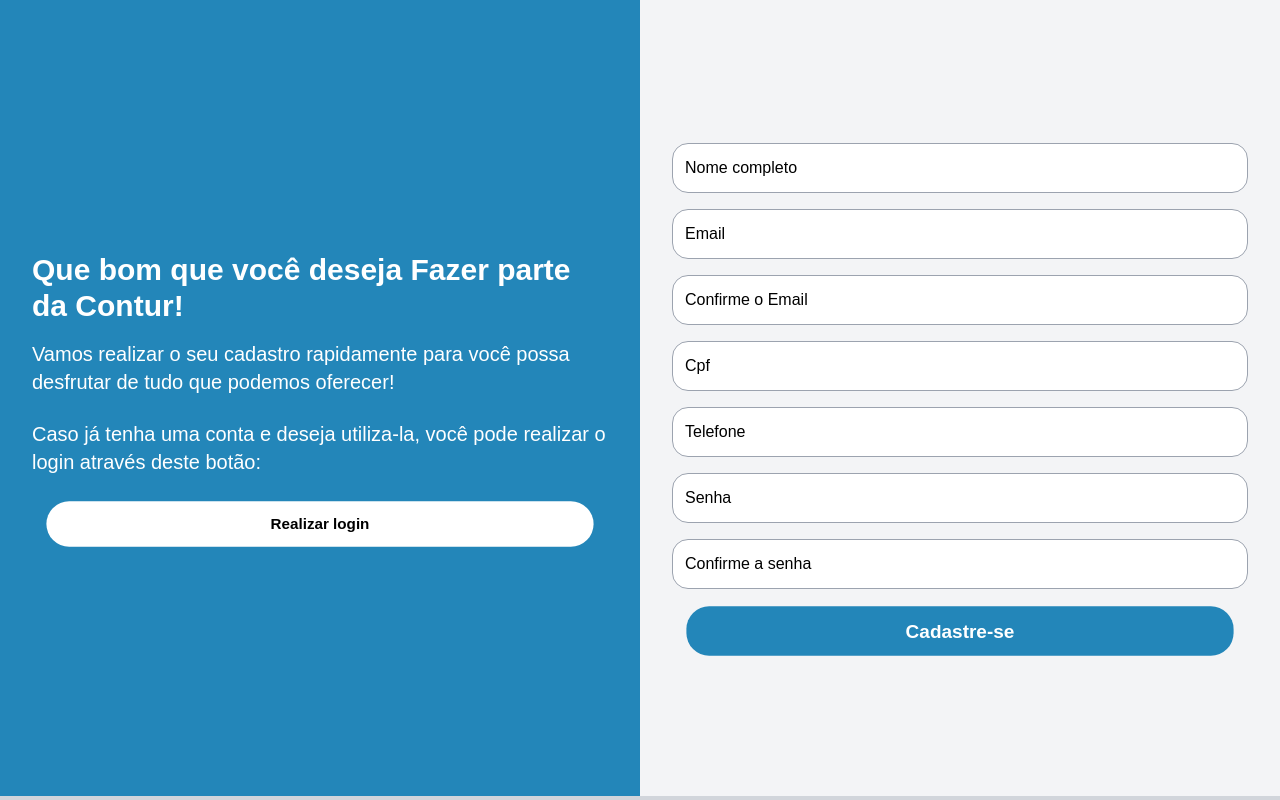
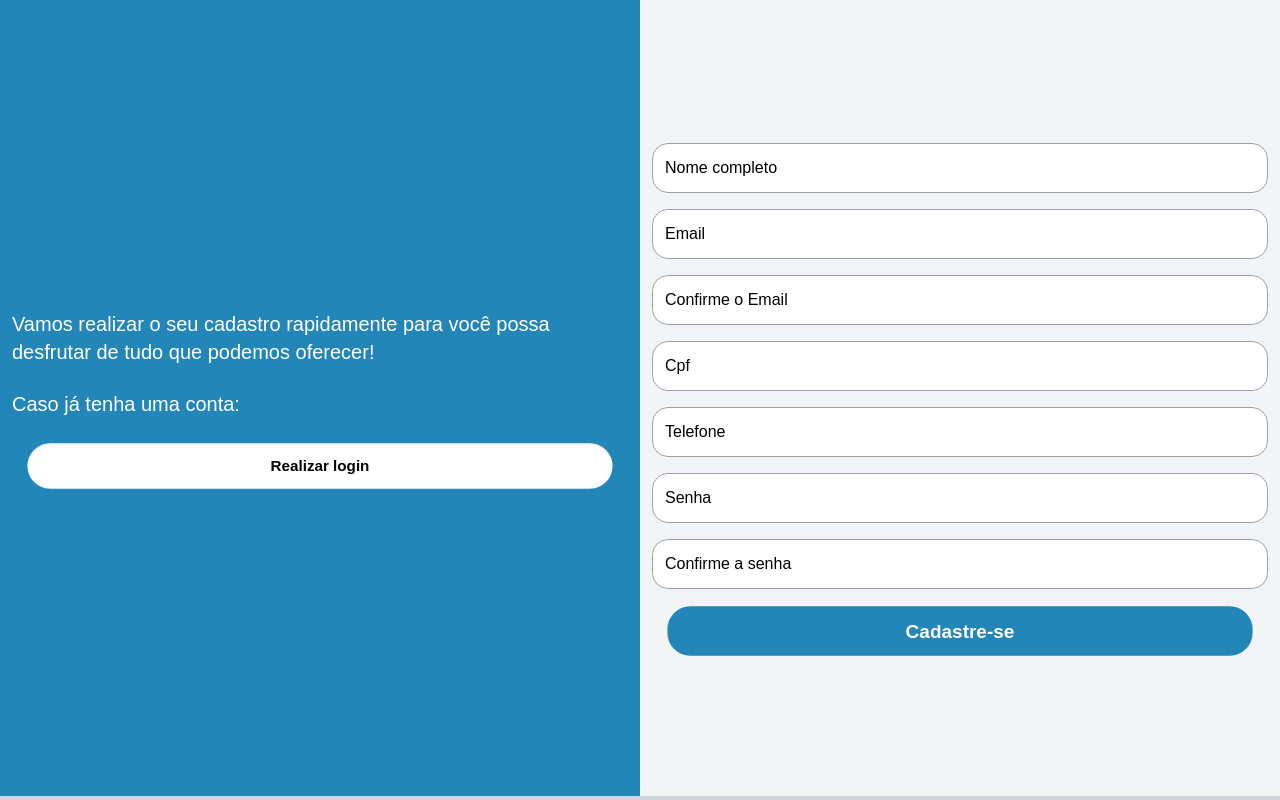
Before and after one commit to Murilo4/front-end-SysEventos, a Next.js app: page /registro-consumidor in a window 1280 px wide. Shown: the top 800 px of the page. Built offline with nearby package versions, Linux system fonts and the light colour scheme.

Commit message:
Update registerForm.tsx

```diff
--- a/src/app/registro-consumidor/registerForm.tsx
+++ b/src/app/registro-consumidor/registerForm.tsx
@@ -146,13 +146,12 @@
       <ToastContainer />
       <div className="flex h-screen">
         {/* Metade Esquerda (Azul) */}
-        <div className="w-1/2 bg-principal-blue text-white flex flex-col justify-center p-8">
-          <h2 className="text-3xl font-bold mb-4">Que bom que você deseja Fazer parte da Contur!</h2>
+        <div className="w-1/2 bg-principal-blue text-white flex flex-col justify-center p-3 sm:p5">
           <p className="text-xl mb-6">
             Vamos realizar o seu cadastro rapidamente para você possa desfrutar de tudo que podemos oferecer!
           </p>
           <p className="text-xl mb-6">
-            Caso já tenha uma conta e deseja utiliza-la, você pode realizar o login através deste botão:
+            Caso já tenha uma conta:
           </p>
           <Link href="/">
             <button className="bg-white w-full text-black py-3 px-4 rounded-3xl scale-95 hover:scale-100 font-bold hover:bg-gray-200 transition">
@@ -162,7 +161,7 @@
         </div>
 
         {/* Metade Direita (Branca) */}
-        <div className="w-1/2 bg-gray-100 flex flex-col justify-center p-8">
+        <div className="w-1/2 bg-gray-100 flex flex-col justify-center p-3">
           <form className="space-y-4" onSubmit={handleFormSubmit}>
             {/* Campo Nome Completo */}
             <input
```
